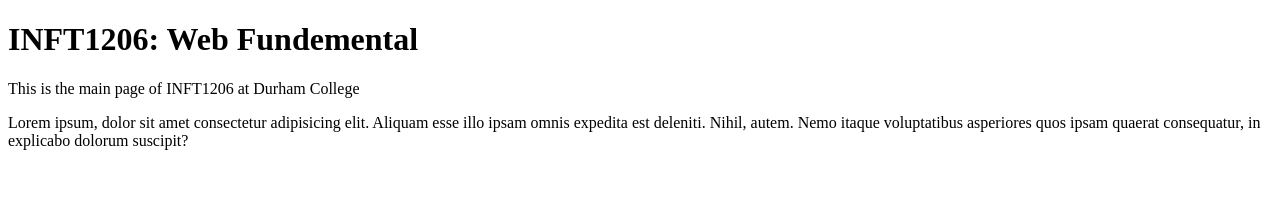
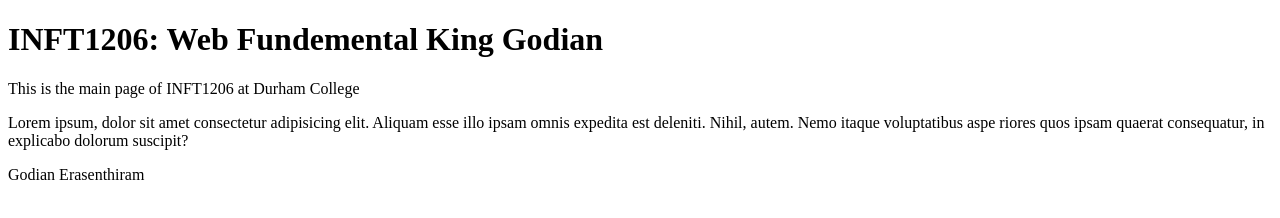
Before and after one commit to godianufc/inft1206sec3, a plain HTML site: page index.html in a window 1280 px wide. Drawn offline with Linux system fonts and the light colour scheme.

Commit message:
Inft1206newversion

```diff
--- a/index.html
+++ b/index.html
@@ -6,10 +6,12 @@
     <title>INFT1206</title>
 </head>
 <body>
-    <h1>INFT1206: Web Fundemental</h1>
+    <h1>INFT1206: Web Fundemental King Godian</h1>
     <p>This is the main page of INFT1206 at Durham College</p>
-    <p>Lorem ipsum, dolor sit amet consectetur adipisicing elit. Aliquam esse illo ipsam omnis expedita est deleniti. Nihil, autem. Nemo itaque voluptatibus asperiores quos ipsam quaerat consequatur, in explicabo dolorum suscipit?</p>
-
+    <p>Lorem ipsum, dolor sit amet consectetur adipisicing elit. Aliquam esse
+        illo ipsam omnis expedita est deleniti. Nihil, autem. Nemo itaque voluptatibus aspe
+        riores quos ipsam quaerat consequatur, in explicabo dolorum suscipit?</p>
+    <p>Godian Erasenthiram</p>
 
 </body>
 </html>
```
